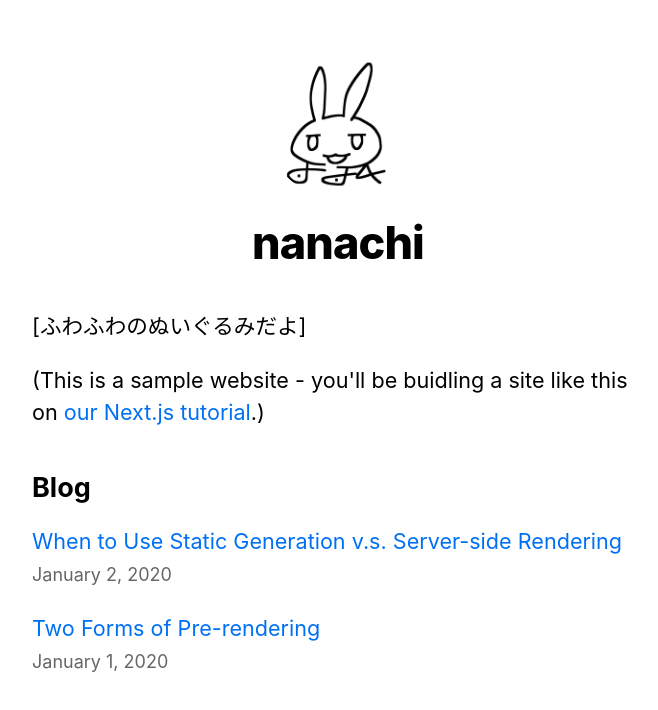
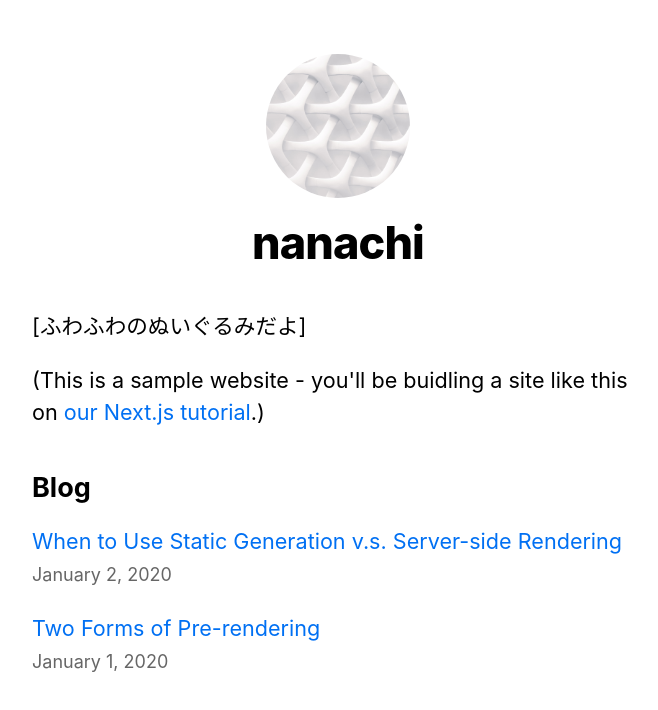
Before and after one commit to karamiso14/nextjsblog, a Next.js app in the folder nextjs-blog/: page / in a window 1280 px wide. Shown: the top 710 px of the page, without its empty margins (302-960 px from the left). Built offline with nearby package versions, Linux system fonts and the light colour scheme.

Commit message:
デプロイまで

```diff
--- a/nextjs-blog/components/layout.js
+++ b/nextjs-blog/components/layout.js
@@ -31,7 +31,7 @@ export default function Layout({ children, home }){
 						<>
 							<Image
 								priority
-								src="/images/nanachi.jpg"
+								src="/images/profile.jpg"
 								className={utilStyles.borderCircle}
 								height={144}
 								width={144}
@@ -45,7 +45,7 @@ export default function Layout({ children, home }){
 								<a>
 									<Image
 										priority
-										src="/images/nanachi.jpg"
+										src="/images/profile.jpg"
 										className={utilStyles.borderCircle}
 										height={108}
 										width={108}
```
Also changed, not shown: 1 other file (tests, documents, lock files or other folders).
